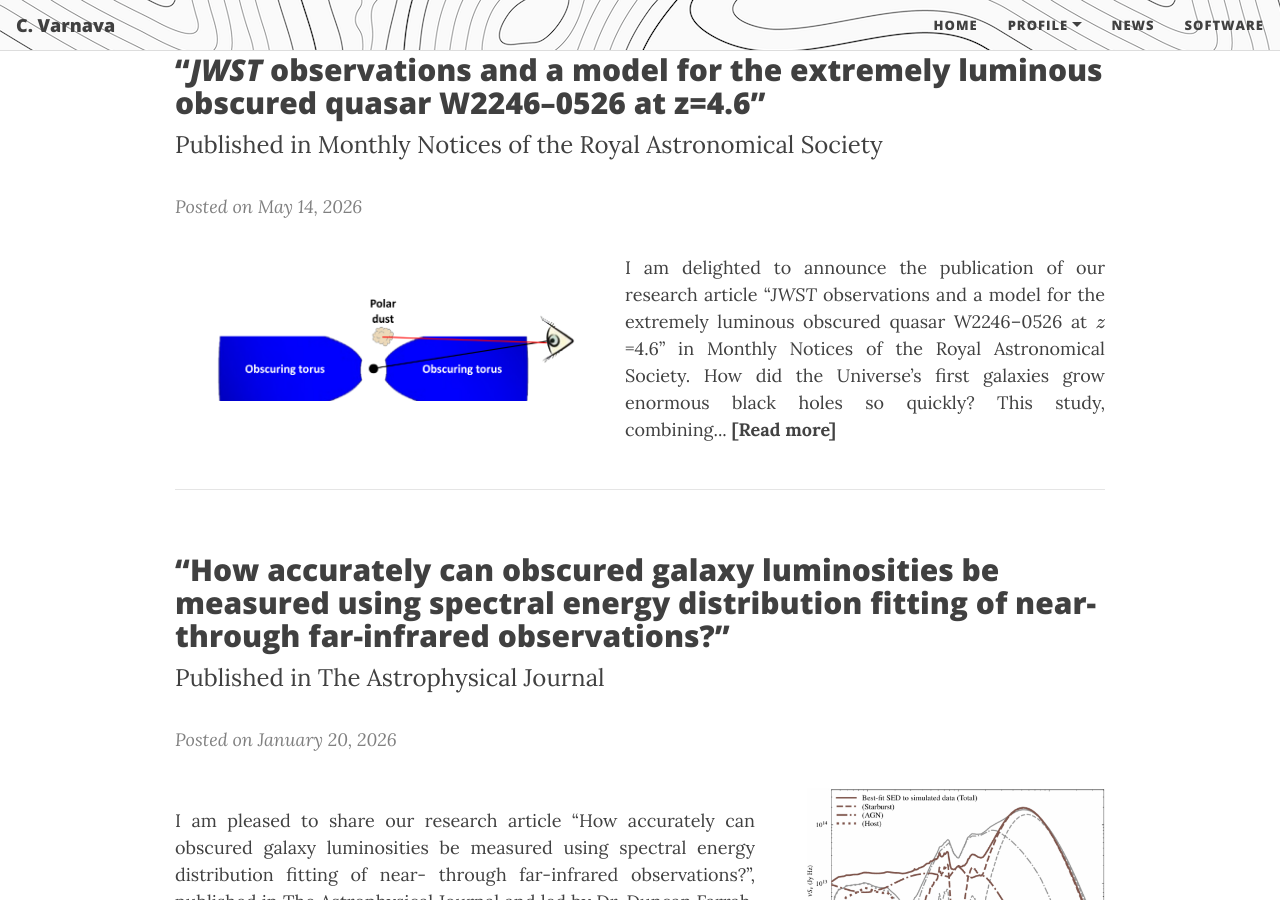
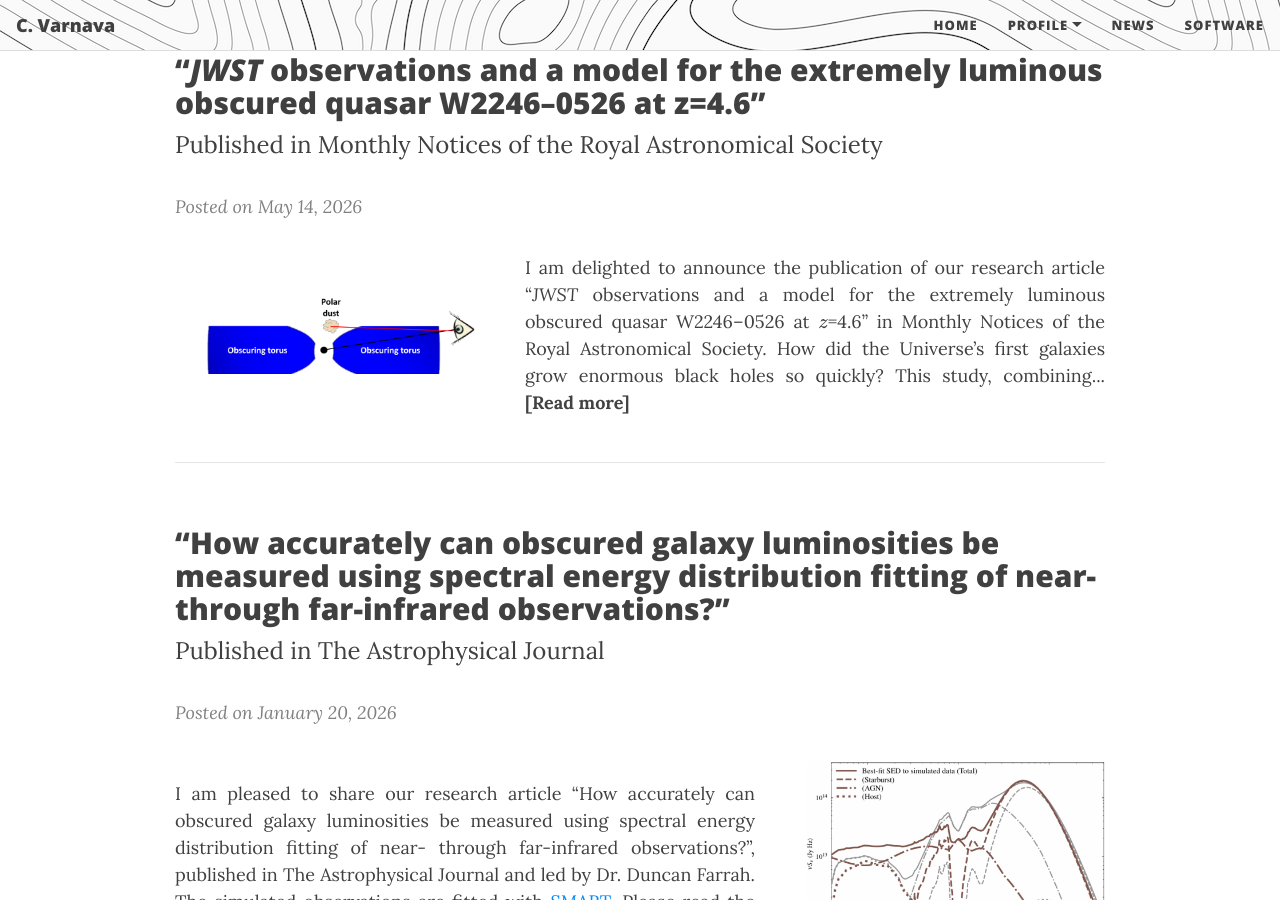
Before and after one commit to ch-var/ch-var.github.io, a Jekyll site: the page built from news.html, in a window 1280 px wide and 900 px high, scrolled down 680 px. Built offline with Jekyll 4.4.1, drawn with Linux system fonts in a browser that asks for light colours; formulas are drawn with MathJax 3.

Commit message:
Update news.html

```diff
--- a/news.html
+++ b/news.html
@@ -48,7 +48,7 @@
 <p style="margin-top: 8px; margin-bottom: 8px;"><font size="+2">Published in Monthly Notices of the Royal Astronomical Society</font></p>
 <p style="margin-bottom: 4px;"><i style="color:#808080;">Posted on May 14, 2026</i></p>
 <div style="display: flex; justify-content: space-between; align-items: center; flex-wrap: wrap;">
-  <p style="margin-right: 30px;"><img src="/assets/img/polar.png" style="max-width: 400px; height: auto;"/></p>
+  <p style="margin-right: 30px;"><img src="/assets/img/polar.png" style="max-width: 300px; height: auto;"/></p>
   <p style="text-align: justify; flex: 1; margin-left: 20px;">I am delighted to announce the publication of our research article “<i>JWST</i> observations and a model for the extremely luminous obscured quasar W2246–0526 at \(z\)=4.6” in Monthly Notices of the Royal Astronomical Society. How did the Universe’s first galaxies grow enormous black holes so quickly? This study, combining... <a href="https://ch-var.github.io/2026-05-14-W2246–0526"><b style="color:#424242";>[Read more]</b></a></p>
 </div>
 
```
